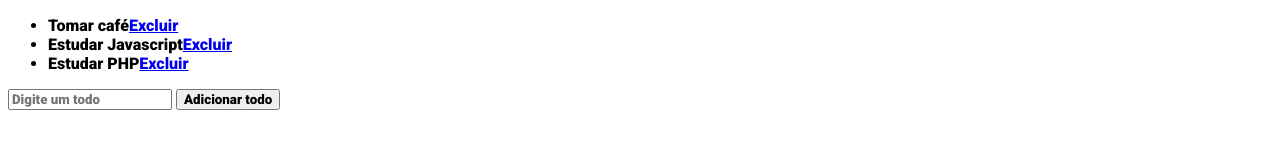
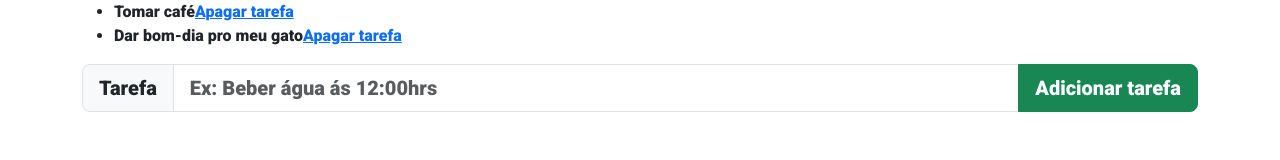
Before and after one commit to Patrikol4/todojs, a plain HTML site: page index.html in a window 1280 px wide. Drawn offline with nearby package versions, Linux system fonts and the light colour scheme.

Commit message:
mudando estilos

```diff
--- a/index.html
+++ b/index.html
@@ -1,31 +1,48 @@
 <!DOCTYPE html>
 <html>
+
 <head>
 	<title>TodoJS</title>
 	<meta charset="utf-8">
-	<link href="https://fonts.googleapis.com/css2?family=Roboto:ital,wght@0,900;1,300&display=swap" rel="stylesheet">
+	<link href="https://fonts.googleapis.com/css2?family=Roboto:ital,wght@0,900;1,300&display=swap" rel="stylesheet" />
+	<link href="https://cdn.jsdelivr.net/npm/bootstrap@5.3.7/dist/css/bootstrap.min.css" rel="stylesheet" />
 
 
 	<style>
-		body, button, input{
-			font-family:'Roboto', sans-serif;
+		body,
+		button,
+		input,
+		p {
+			font-family: 'Roboto', sans-serif;
+
 		}
-
 	</style>
 </head>
+
 <body>
-	<div id="app">
-	<ul>
+	<div class="container">
+		<div id="app">
+			<ul>
 
-	</ul>
-	<input type="text" name="todoText" placeholder="Digite um todo">
-	<button>Adicionar todo</button>
+			</ul>
 
-</div>
+
+			<div class="input-group input-group-lg">
+				<span class="input-group-text" id="inputGroup-sizing-lg">Tarefa</span>
+				<input type="text" name="todoText" class="form-control" aria-label="ad"
+					aria-describedby="inputGroup-sizing-lg" placeholder="Ex: Beber água ás 12:00hrs">
+				<button class="btn btn-success">Adicionar tarefa</button>
+
+			</div>
+
+		</div>
+	</div>
 
 
 
 	<script src="todos.js"></script>
+	<sript href="https://cdn.jsdelivr.net/npm/bootstrap@5.3.7/dist/js/bootstrap.bundle.min.js" />
 
 </body>
+
 </html>
--- a/todos.js
+++ b/todos.js
@@ -4,8 +4,7 @@ var buttonElement = document.querySelector('#app button');
 
 var todos = [
 	'Tomar café',
-	'Estudar Javascript',
-	'Estudar PHP'
+	'Dar bom-dia pro meu gato',
 	];
 
 function renderTodos(){
@@ -23,10 +22,11 @@ function renderTodos(){
 		var pos = todos.indexOf(todo);
 		linkElement.setAttribute('onclick', 'deleteTodo(' + pos + ')');
 
-		var linkText = document.createTextNode('Excluir');
+		var linkText = document.createTextNode('Apagar tarefa');
 
 
 		linkElement.appendChild(linkText);
+
 		todoElement.appendChild(todoText);
 		todoElement.appendChild(linkElement);
 		listElement.appendChild(todoElement);
```
